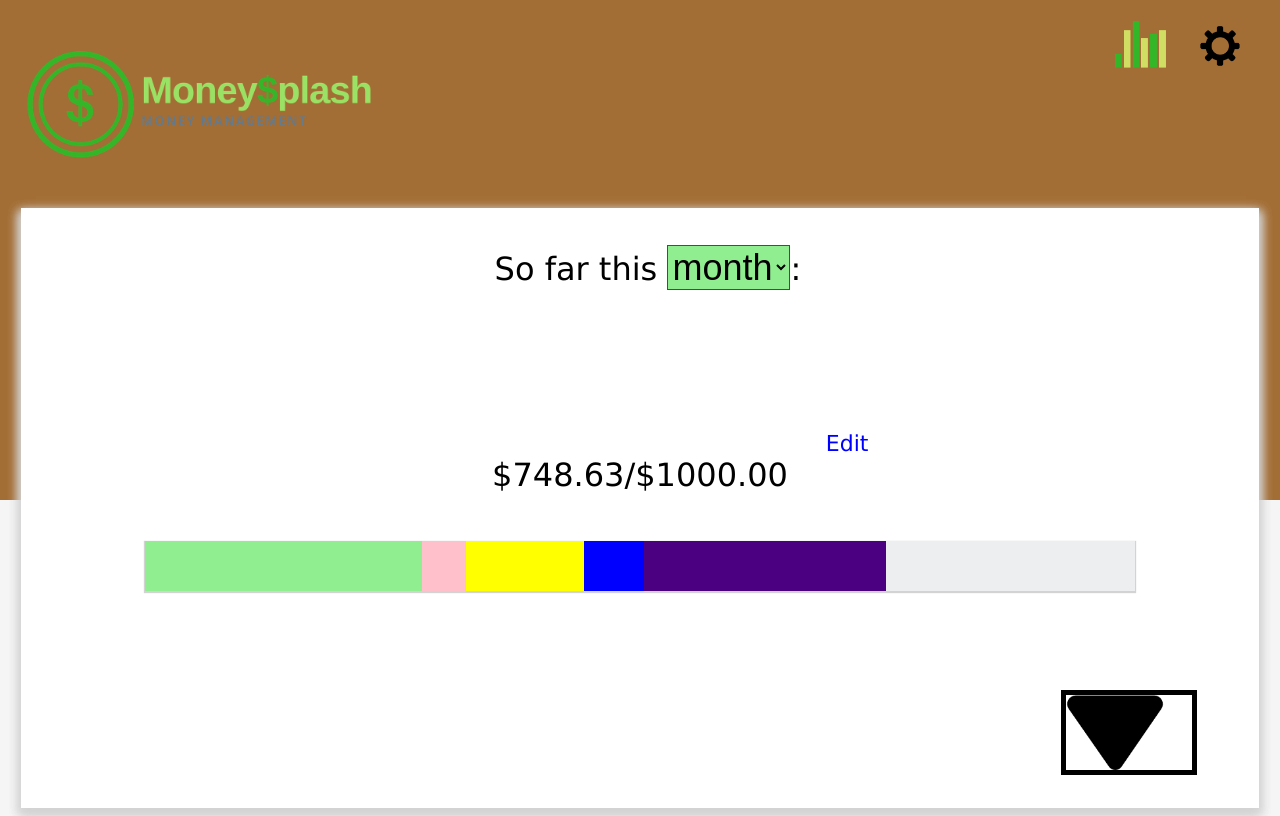
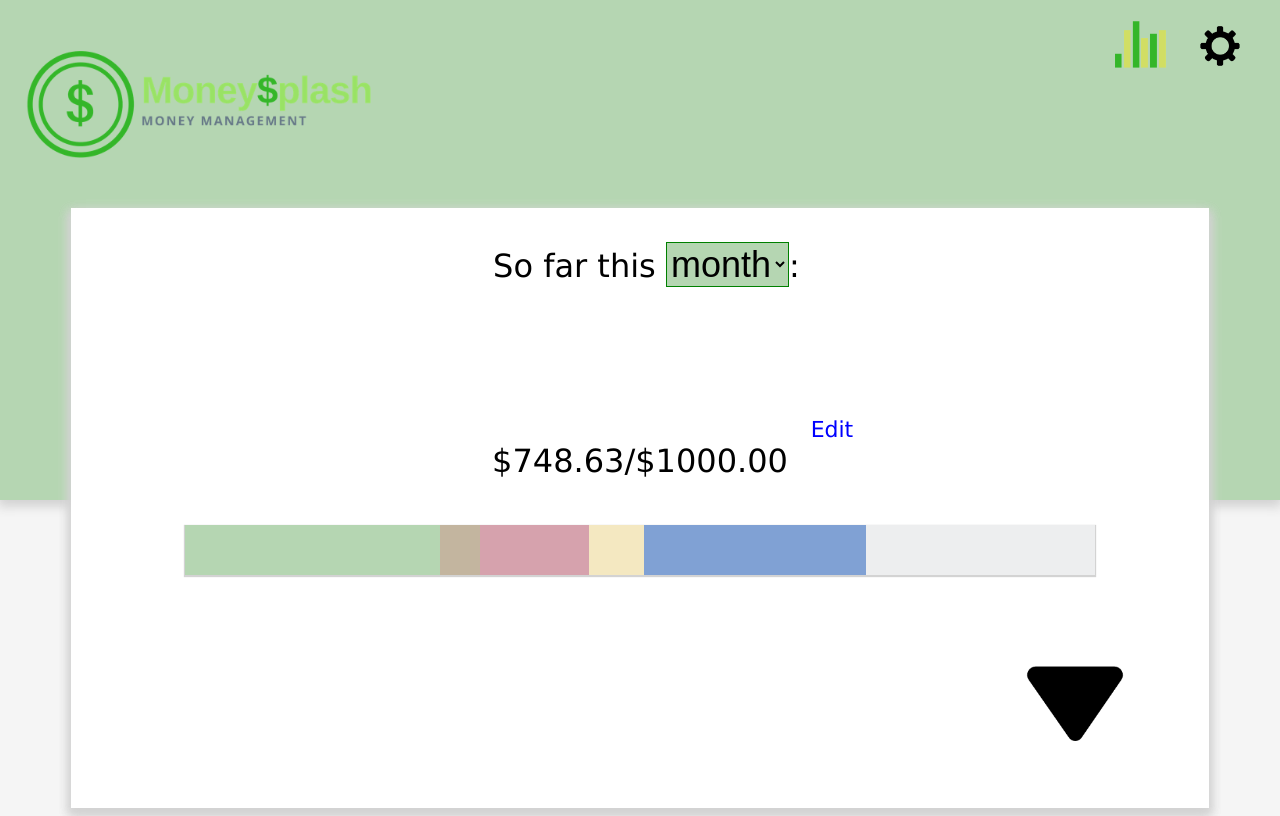
Before and after one commit to edysuh/cashMoneyHeroes, a Node server app: page / in a window 1280 px wide. Run offline with Node 20, Linux system fonts and the light colour scheme; some libraries are stand-ins or nearby versions.

Commit message:
resolving merge conflicts

```diff
--- a/app.js
+++ b/app.js
@@ -22,6 +22,19 @@ var food = new Category({
 });
 console.log('food', food);
 
+Category.find({ name: 'food'}, function(err, cat) {
+	if (err) throw err;
+
+	food.setBudget(500);
+	food.save((err) => {
+		if (err) throw err;
+		console.log("save!");
+	});
+	console.log(cat);
+});
+
+console.log('food', food);
+
 // ---- testing end ----
 
 app.listen(9000, () => {
--- a/models/categories.js
+++ b/models/categories.js
@@ -10,11 +10,12 @@ var categorySchema = new Schema({
 
 categorySchema.methods.setName = (nname) => {
 	this.name = nname;
-	// return this.name;
+	return this.name;
 };
 
 categorySchema.methods.setBudget = (nbudget) => {
 	this.budget = nbudget;
+	return this.budget;
 };
 
 categorySchema.methods.setSpent = (nspent) => {
--- a/public/js/home.js
+++ b/public/js/home.js
@@ -1,5 +1,4 @@
 const dropdown = document.getElementById("dropdownbutton");
-console.log('dropdown', dropdown);
 
 function calcSpendingBarWidth(category, total) {
 	const total_bar = document.getElementById(total);
--- a/public/stylesheets/stylesheet.css
+++ b/public/stylesheets/stylesheet.css
@@ -6,7 +6,7 @@ html {
 }
 
 #background {
-	background: #a36e35;
+	background: #B5D6B2;
 	width: 100%;
 	height: 500px;
 	position: absolute;
@@ -14,6 +14,7 @@ html {
 	left: 0px;
 	right: 0px;
 	z-index: -1;
+	box-shadow: 0 5px 10px 2px lightgrey;
 }
 
 #header {
@@ -62,7 +63,7 @@ html {
 }
 
 #total_budget_box {
-	width: 98%;
+	width: 90%;
 	height: 600px;
 	margin-top: 2%;
 	margin: auto;
@@ -79,7 +80,7 @@ html {
 }
 
 #styled_select {
-	background-color: lightgreen;
+	background-color: #B5D6B2;
 	border: 1px solid green;
 	font-size: 36px;
 	height 50px;
@@ -151,23 +152,23 @@ html {
 }
 
 .food_color {
-	background-color: lightgreen;
+	background-color: #B5D6B2;
 }
 
 .coffee_color {
-	background-color: pink;
+	background-color: #C3B59F;
 }
 
 .clothes_color {
-	background-color: yellow;
+	background-color: #D6A2AD;
 }
 
 .alcohol_color {
-	background-color: blue;
+	background-color: #F4E8C1;
 }
 
 .textbooks_color {
-	background-color: indigo;
+	background-color: #80A1D4;
 }
 
 #dropdownbutton {
@@ -177,9 +178,9 @@ html {
 	margin-right: 5%;
 	margin-bottom: 1%;
 	float: right;
-	border-color: black;
-	border-style: solid;
-	border-width: 5px;
+	/* border-color: black; */
+	/* border-style: solid; */
+	/* border-width: 5px; */
 }
 
 #dropdownbutton:hover {
@@ -197,7 +198,7 @@ html {
 }
 
 .category {
-	width: 98%;
+	width: 90%;
 	height: 150px;
 	margin: auto;
 	margin-top: 2%;
--- a/views/home.html
+++ b/views/home.html
@@ -56,7 +56,7 @@
 				<div class="catname">Food
 					<div class="catedit">Edit</div>
 				</div>
-				<div id="catspend">$280.20/$400</div>
+				<div class="catspend">$280.20/$400</div>
 					<div class="catmainbar">
 				<div class="cattotal food_color" id="catbarfood" value="280.20"></div>
 				</div>
@@ -67,7 +67,7 @@
 				<div class="catname">Coffee
 					<div class="catedit">Edit</div>
 				</div>
-				<div id="catspend">$60.93/$100</div>
+				<div class="catspend">$60.93/$100</div>
 					<div class="catmainbar">
 				<div class="cattotal coffee_color" id="catbarcoffee" value= "60.93"></div>
 				</div>
@@ -78,7 +78,7 @@
 				<div class="catname">Clothes
 					<div class="catedit">Edit</div>
 				</div>
-				<div id="catspend">$44.16/$150</div>
+				<div class="catspend">$44.16/$150</div>
 					<div class="catmainbar">
 				<div class="cattotal clothes_color" id="catbarclothes" value= "44.16"></div>
 				</div>
@@ -89,7 +89,7 @@
 				<div class="catname">Alcohol
 					<div class="catedit">Edit</div>
 				</div>
-				<div id="catspend">$119.12/$150</div>
+				<div class="catspend">$119.12/$150</div>
 					<div class="catmainbar">
 				<div class="cattotal alcohol_color" id="catbaralcohol" value= "119.12"></div>
 				</div>
@@ -100,7 +100,7 @@
 				<div class="catname">Textbook
 					<div class="catedit">Edit</div>
 				</div>
-				<div id="catspend">$244.22/$200</div>
+				<div class="catspend">$244.22/$200</div>
 				<div class="catmainbar">
 					<div class="cattotal textbooks_color" id="catbartextbook" value= "244.22"></div>
 				</div>
```
